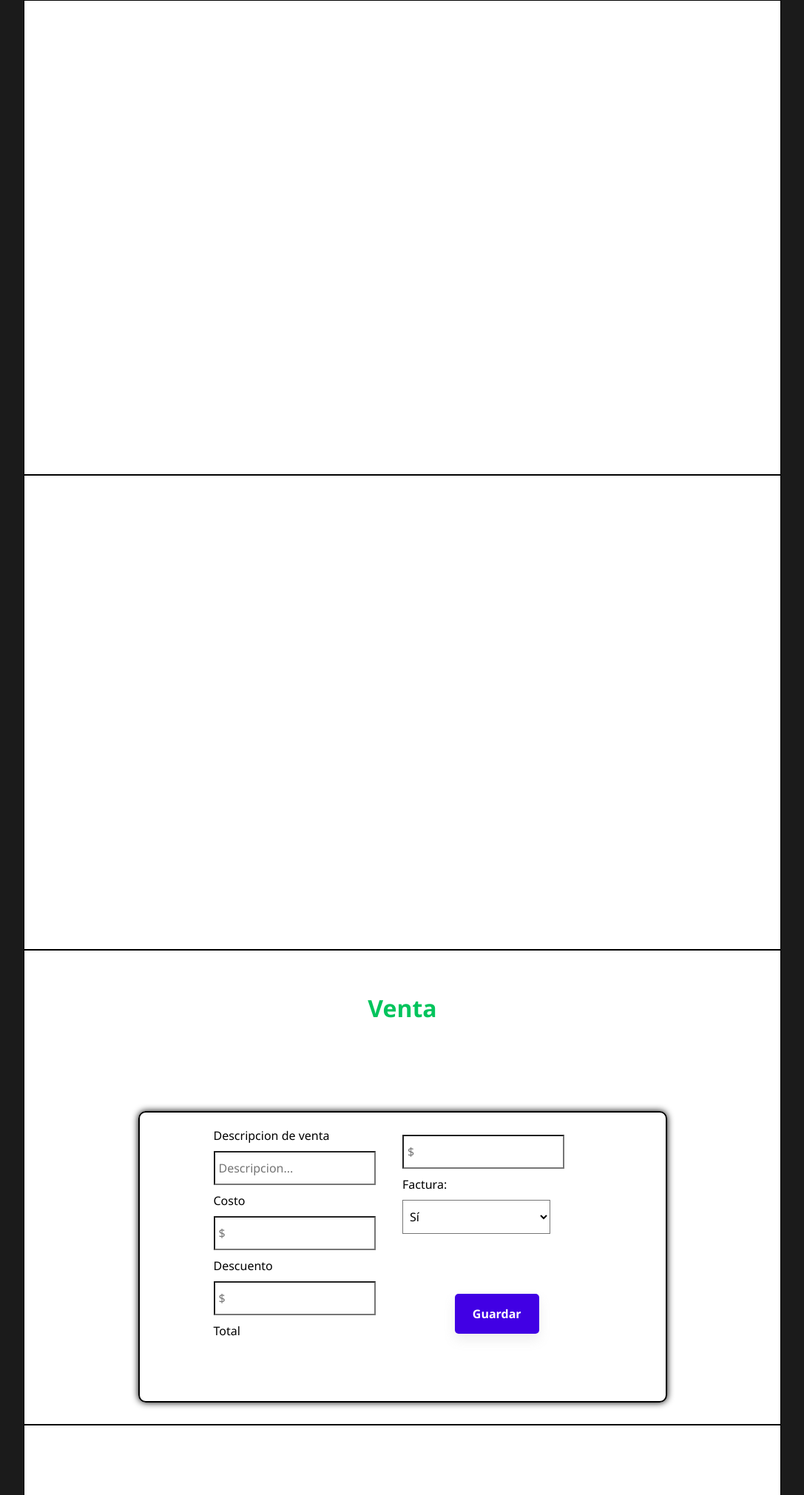
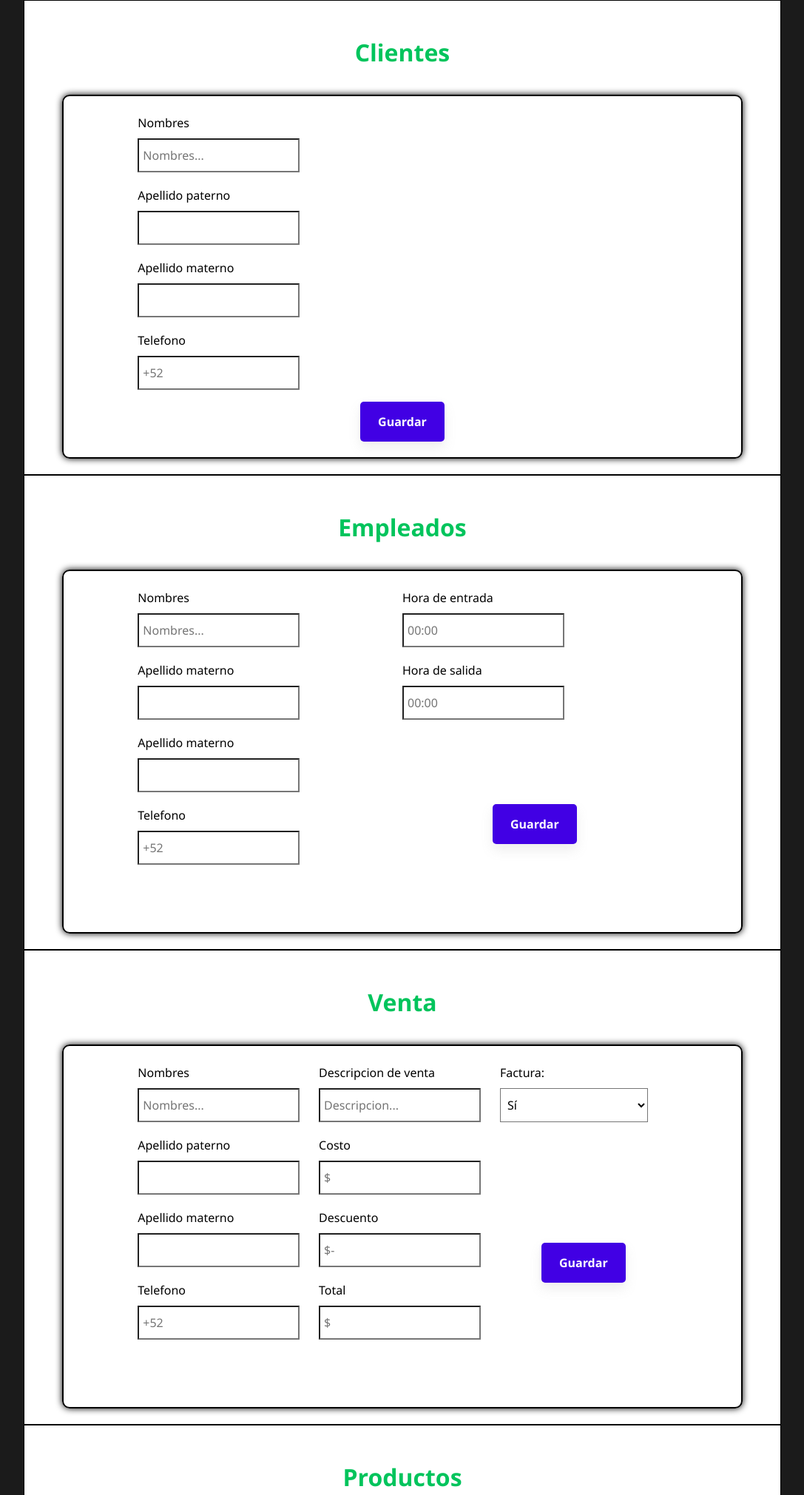
Before and after one commit to aiirvizionz/BatArt-PIA-BD, a plain HTML site: page html/menu.html in a window 1280 px wide. Shown: the part 128-2149 px from the top of the page at 74% size, without its empty margins (96-1183 px from the left). Drawn offline with Linux system fonts and the light colour scheme.

Commit message:
agregando direccionamiento desde login a menú, y agregando secciones restantes

```diff
--- a/JS/app.js
+++ b/JS/app.js
@@ -0,0 +1,6 @@
+const btnLogin = document.querySelector('.btnLogin');
+
+btnLogin.addEventListener('click', () => {
+    //Mandar a otra pagina
+    window.location.href = '/html/menu.html';
+});
--- a/estilos/login-style.css
+++ b/estilos/login-style.css
@@ -51,7 +51,7 @@ body {
 
 .usuario,
 .contrasena,
-button {
+.btnLogin {
     display: flex;
     margin: 50px auto;
 }
@@ -110,6 +110,7 @@ button {
     padding: 10px 15px;
     border-radius: 5px;
     background-color: transparent;
+    border: 1px solid rgb(0, 0, 0);
 }
 
 .btnLogin:hover {
@@ -126,4 +127,5 @@ a {
     color: rgb(128, 0, 0);
     font-size: 1.2rem;
     margin: 10px auto;
+    text-decoration: none;
 }
--- a/estilos/style.css
+++ b/estilos/style.css
@@ -11,11 +11,11 @@ html {
 }
 
 ::-webkit-scrollbar-track {
-    background-color: #a4a4a4;
+    background-color: #383838;
 }
 
 ::-webkit-scrollbar-thumb {
-    background: #4100e4;
+    background: #9c9c9c;
     border-radius: 20px;
 }
 
@@ -36,6 +36,7 @@ body {
 }
 
 img {
+    padding: 0 3em;
     width: 100px;
     height: 100px;
 }
@@ -102,7 +103,7 @@ section {
 
 .tituloDiv {
     width: 30%;
-    height: 20%;
+    height: 10%;
     margin: auto;
     text-align: center;
 }
@@ -117,14 +118,20 @@ h2{
     border: 2px solid rgb(0, 0, 0);
     border-radius: 10px;
     box-shadow: 0 0 10px rgb(0, 0, 0);
-    height: 350px;
-    width: 50%;
+    height: 70%;
+    width: 70%;
     display: flex;
     flex-direction: column;
     flex-wrap: wrap;
     align-items:start;
     padding: 20px 100px;
     margin: auto;
+}
+
+.camposDiv div{
+    display: flex;
+    flex-direction: column;
+    margin: 5px 0;
 }
 
 input,
--- a/html/menu.html
+++ b/html/menu.html
@@ -13,7 +13,7 @@
 
     <header>
         <nav id="menu">
-            <div><img src="img/logo.png" alt="Logo del restaurante"></div>
+            <div><img src="/img/logo.png" alt="Logo del restaurante"></div>
             <ul>
                 <li><a href="#clientes" class="btnNav">Clientes</a></li>
                 <li><a href="#empleados" class="btnNav">Empleados</a></li>
@@ -26,36 +26,136 @@
 
     <section id="clientes">
 
+        <div class="tituloDiv">
+            <h2>Clientes</h2>
+        </div>
+        <div class="camposDiv">
+            <div><label for="">Nombres</label>
+                <input type="text" name="" id="" placeholder="Nombres...">
+            </div>
+
+            <div><label for="">Apellido paterno</label>
+                <input type="text" name="" id="" placeholder="">
+            </div>
+
+            <div><label for="">Apellido materno</label>
+                <input type="text" name="" id="" placeholder="">
+            </div>
+
+            <div><label for="">Telefono</label>
+                <input type="number" name="" id="" placeholder="+52">
+            </div>
+
+            <button type="button">Guardar</button>
+        </div>
+
     </section>
 
-    <section id="empleados"></section>
+    <section id="empleados">
+
+        <div class="tituloDiv">
+            <h2>Empleados</h2>
+        </div>
+        <div class="camposDiv">
+            <div><label for="">Nombres</label>
+                <input type="text" name="" id="" placeholder="Nombres...">
+            </div>
+
+            <div><label for="">Apellido materno</label>
+                <input type="text" name="" id="" placeholder="">
+            </div>
+
+            <div><label for="">Apellido materno</label>
+                <input type="text" name="" id="" placeholder="">
+            </div>
+
+            <div><label for="">Telefono</label>
+                <input type="number" name="" id="" placeholder="+52">
+            </div>
+
+            <div><label for="">Hora de entrada</label>
+                <input type="text" name="" id="" placeholder="00:00">
+            </div>
+
+            <div><label for="">Hora de salida</label>
+                <input type="text" name="" id="" placeholder="00:00">
+            </div>
+
+            <button type="button">Guardar</button>
+        </div>
+
+    </section>
 
     <section id="venta">
-        <div class="tituloDiv"><h2>Venta</h2></div>
+        <div class="tituloDiv">
+            <h2>Venta</h2>
+        </div>
         <div class="camposDiv">
-            <label for="">Descripcion de venta</label>
+            <div><label for="">Nombres</label>
+                <input type="text" name="" id="" placeholder="Nombres...">
+            </div>
+
+            <div><label for="">Apellido paterno</label>
+                <input type="text" name="" id="" placeholder="">
+            </div>
+
+            <div><label for="">Apellido materno</label>
+                <input type="text" name="" id="" placeholder="">
+            </div>
+
+            <div><label for="">Telefono</label>
+                <input type="number" name="" id="" placeholder="+52">
+            </div>
+
+            <div><label for="">Descripcion de venta</label>
                 <input type="text" name="" id="" placeholder="Descripcion...">
+            </div>
 
-            <label for="">Costo</label>
+            <div><label for="">Costo</label>
                 <input type="text" name="" id="" placeholder="$">
+            </div>
 
-            <label for="">Descuento</label>
+            <div><label for="">Descuento</label>
+                <input type="text" name="" id="" placeholder="$-">
+            </div>
+
+            <div><label for="">Total</label>
                 <input type="text" name="" id="" placeholder="$">
+            </div>
 
-            <label for="">Total</label>
-            <input type="text" name="" id="" placeholder="$">
-
-            <label for="factura">Factura: </label>
+            <div><label for="factura">Factura: </label>
                 <select name="factura" id="factura">
                     <option value="si">Sí</option>
                     <option value="no">No</option>
                 </select>
+            </div>
 
             <button type="button">Guardar</button>
         </div>
     </section>
 
-    <section id="productos"></section>
+    <section id="productos">
+
+        <div class="tituloDiv">
+            <h2>Productos</h2>
+        </div>
+        <div class="camposDiv">
+            <div><label for="">Nombre del producto</label>
+                <input type="text" name="" id="" placeholder="Nombre">
+            </div>
+
+            <div><label for="">Descripcion del producto</label>
+                <input type="text" name="" id="" placeholder="Descripcion...">
+            </div>
+
+            <div><label for="">Precio</label>
+                <input type="text" name="" id="" placeholder="$">
+            </div>
+
+            <button type="button">Guardar</button>
+        </div>
+
+    </section>
 
 
     <footer>
```
Also changed, not shown: index.html (+2 -1 lines). Lines whose indentation alone changed are shown as unchanged.
